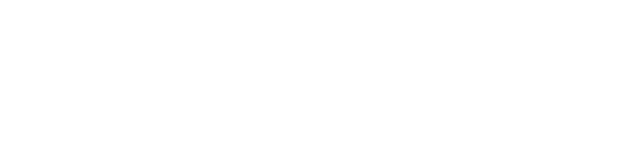
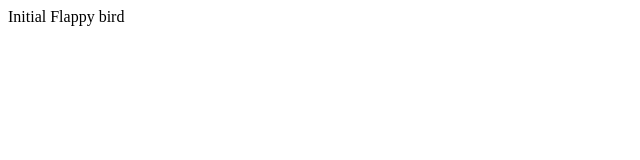
Before and after one commit to LewisWindsor/FlappyBirdJSTutorial, a plain HTML site: page Flappy Bird YT Tutorial/index.html in a window 1280 px wide. Shown: the whole page, without its empty margins (0-640 px from the left). Drawn offline with Linux system fonts and the light colour scheme.

Commit message:
Added Inital Flappy Bird text

```diff
--- a/Flappy Bird YT Tutorial/index.html
+++ b/Flappy Bird YT Tutorial/index.html
@@ -6,6 +6,6 @@
     <title>Document</title>
 </head>
 <body>
-
+    Initial Flappy bird
 </body>
 </html>
```
